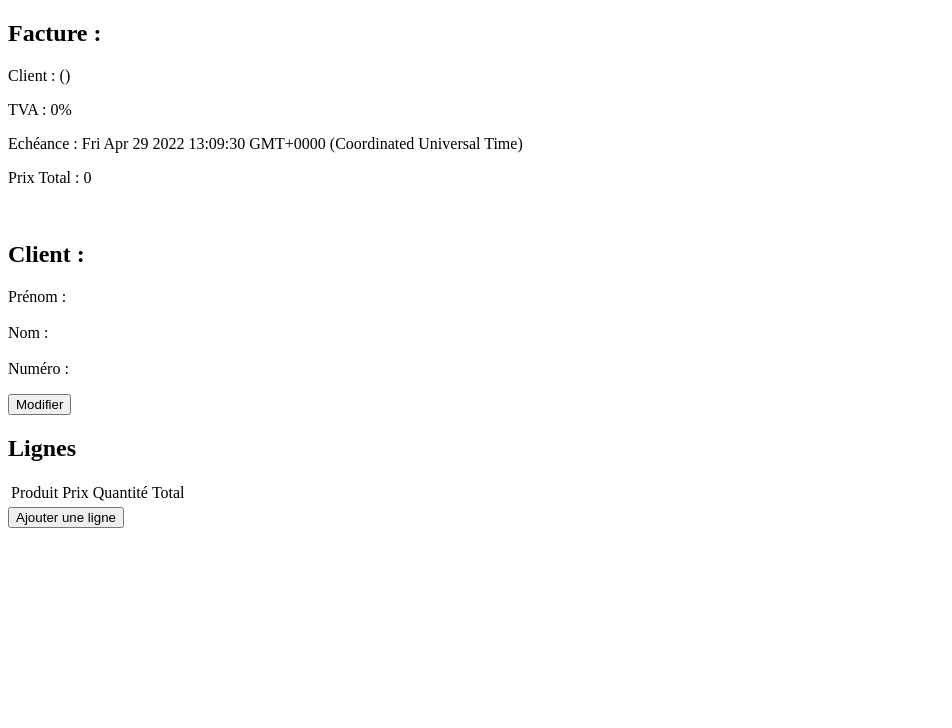
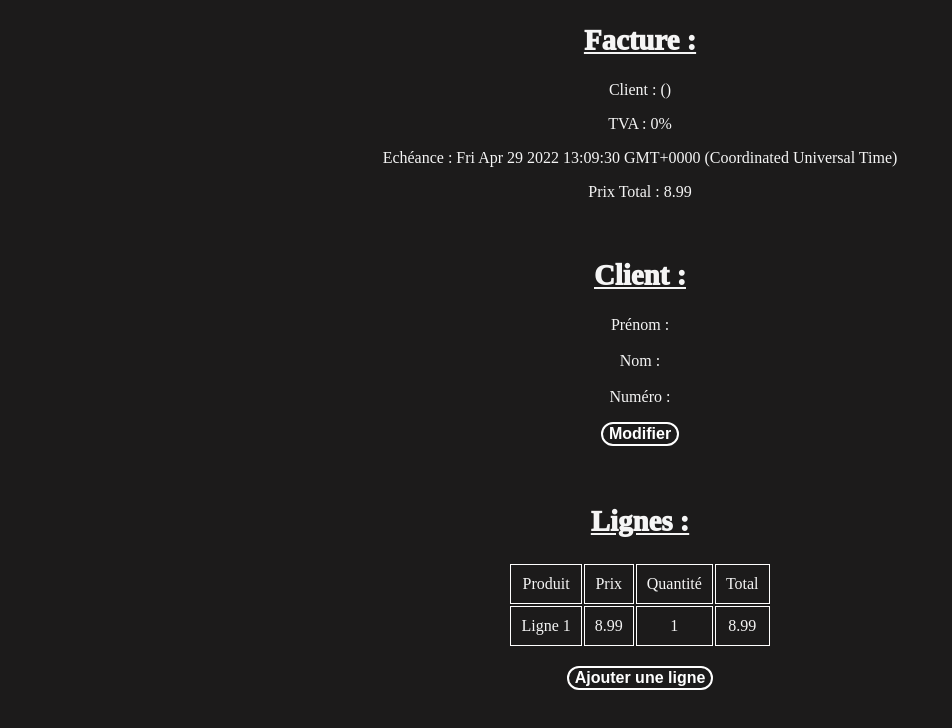
Before and after one commit to xGregouzz/projetFilRougePotesGonzalezLeGall, a Vue app: page / in a window 1280 px wide. Shown: the top 728 px of the page, without its empty margins (0-952 px from the left). Built offline with nearby package versions, Linux system fonts and the light colour scheme.

Commit message:
Mise en place css et fonctionnement de la facture

```diff
--- a/src/App.vue
+++ b/src/components/Invoice.vue
@@ -6,20 +6,25 @@
     <p>TVA : {{ invoice.client.tva }}</p>
     <p>Echéance : {{ invoice.client.date }}</p>
     <p>Prix Total : {{ calculTotalPrice() }}</p>
-    <br/>
+    <br>
   </section>
-
   <section>
     <h2>Client :</h2>
     <template v-if="!displayClientForm">
       <client v-bind:client="invoice.client"></client>
       <button v-on:click="showClientForm">Modifier</button>
     </template>
-    <client-form v-else v-bind:client="invoice.client" v-on:valider="hideClientForm"></client-form>
+    <client-form
+    v-else
+    v-bind:client="invoice.client"
+    v-on:valider="hideClientForm">
+    </client-form>
   </section>
 
   <section>
-    <h2>Lignes</h2>
+    <br>
+    <br>
+    <h2>Lignes :</h2>
     <table>
       <thead>
         <tr>
@@ -31,21 +36,28 @@
       </thead>
       <tbody>
         <template v-for="(line, index) in invoice.lines">
-          <line v-if="!displayLineForm" v-bind:line="line"/>
-          <line-form v-else v-bind:line="line" />
+          <Line
+          v-if="!displayLineForm[index]"
+          v-bind:line="line" @click="handleEditLine(index)">
+          </Line>
+          <LineForm
+          v-else v-bind:line="line"
+          v-on:editOk="handleEditLineFinished(index)">
+          </LineForm>
         </template>
       </tbody>
     </table>
+    <br>
     <button v-on:click="addLine">Ajouter une ligne</button>
   </section>
 
 </template>
 
 <script lang="ts">
-import ClientVue from "./components/Client.vue";
-import ClientFormVue from './components/ClientForm.vue';
-import LineVue from './components/Line.vue';
-import LineFormVue from './components/LineForm.vue';
+import ClientVue from "./Client.vue";
+import ClientFormVue from './ClientForm.vue';
+import LineVue from './Line.vue';
+import LineFormVue from './LineForm.vue';
 
 export default {
 
@@ -70,15 +82,17 @@ export default {
 
         lines: [
           {
-            product: "",
-            price: "",
-            quantity: "",
+            product: "Ligne 1",
+            price: "8.99",
+            quantity: "1",
           },
         ],
       },
 
       displayClientForm: false,
-      displayLineForm: false,
+      displayLineForm: [
+        false,
+      ]
     };
   },
 
@@ -87,15 +101,16 @@ export default {
       return `${this.invoice.client.firstname} ${this.invoice.client.lastname} (${this.invoice.client.phoneNumber})`;
     },
   },
+
   methods: {
     addLine: function (event) {
-      this.displayLineForm = true;
       this.invoice.lines.push({
         product: "",
         price: "",
         quantity: "",
       });
     },
+
     calculLinePrice(price: number, quantity: number) {
       let totalLinePrice = price * quantity;
       this.invoice.lines.totalLinePrice = totalLinePrice;
@@ -120,9 +135,47 @@ export default {
       this.invoice.client.firstname = newClient.firstname;
       this.invoice.client.lastname = newClient.lastname;
       this.invoice.client.phoneNumber = newClient.phoneNumber;
-    }
+    },
+
+    handleEditLine(index) {
+      this.displayLineForm.splice(index, 1, true);
+		},
+
+    handleEditLineFinished(index) {
+      this.displayLineForm.splice(index, 1, false);
+		}
   },
 };
 </script>
 <style>
+  table {
+    margin-left:auto;
+    margin-right:auto;
+  }
+
+  td {
+    padding: 10px;
+    border: 1px solid rgb(255, 255, 255);
+    border-collapse: collapse;
+  }
+
+  body {
+    text-align: center;
+    color: whitesmoke;
+    background-color: rgb(28, 27, 27);
+  }
+
+  button {
+    color: white;
+    font-weight: 700;
+    background-color: rgb(28, 27, 27);
+    font-size: 1em;
+    border-radius: 1em;
+    border: 2px solid rgb(255, 255, 255);
+  }
+  h2 {
+    font-weight: 1000;
+    font-size: 1.8em;
+    text-decoration: underline;
+  }
 </style>
--- a/src/components/LineForm.vue
+++ b/src/components/LineForm.vue
@@ -1,13 +1,16 @@
 <template>
-
+	<tr>
+		<td><input type="text" v-model="line.product" /></td>
+		<td><input type="number" v-model="line.price" /></td>
+		<td><input type="number" v-model="line.quantity" /></td>
+		<td>{{ line.price * line.quantity }}</td>
+		<td><button @click="this.$emit('editOk')">OK</button></td>
+	</tr>
 </template>
 
 <script>
-export default {
-
-}
+	export default {
+		props: ["line"],
+		emits: ["editOk"],
+	}
 </script>
-
-<style>
-
-</style>
--- a/src/main.ts
+++ b/src/main.ts
@@ -1,7 +1,7 @@
 import { createApp } from 'vue'
 import { createPinia } from 'pinia'
 
-import App from './App.vue'
+import App from './components/Invoice.vue'
 import router from './router'
 
 const app = createApp(App)
--- a/src/router/index.ts
+++ b/src/router/index.ts
@@ -1,5 +1,5 @@
 import { createRouter, createWebHistory } from 'vue-router'
-import AppVue from '../App.vue'
+import AppVue from '../components/Invoice.vue'
 
 const router = createRouter({
   history: createWebHistory(import.meta.env.BASE_URL),
@@ -15,7 +15,7 @@ const router = createRouter({
       // route level code-splitting
       // this generates a separate chunk (About.[hash].js) for this route
       // which is lazy-loaded when the route is visited.
-      component: () => import('../App.vue')
+      component: () => import('../components/Invoice.vue')
     }
   ]
 })
```
